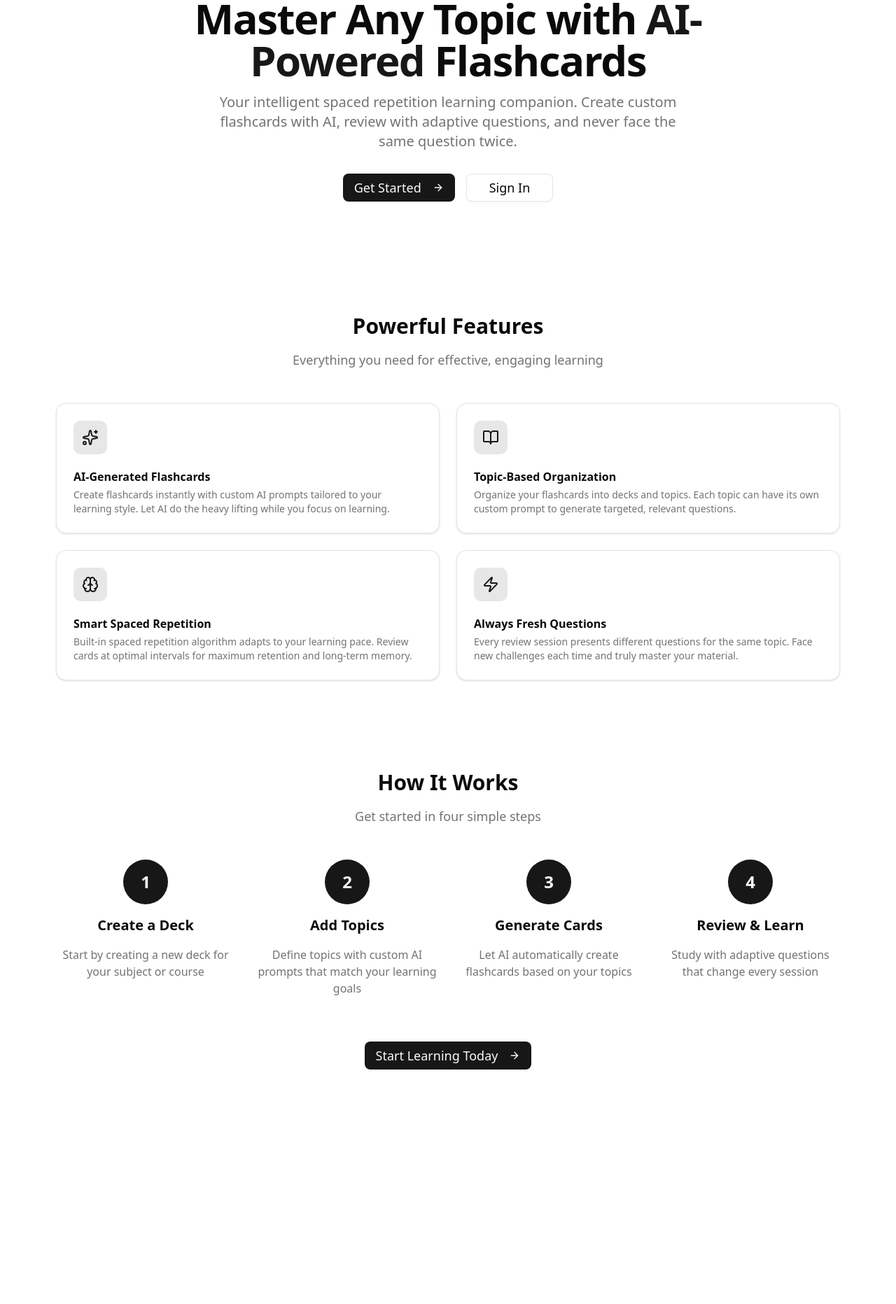
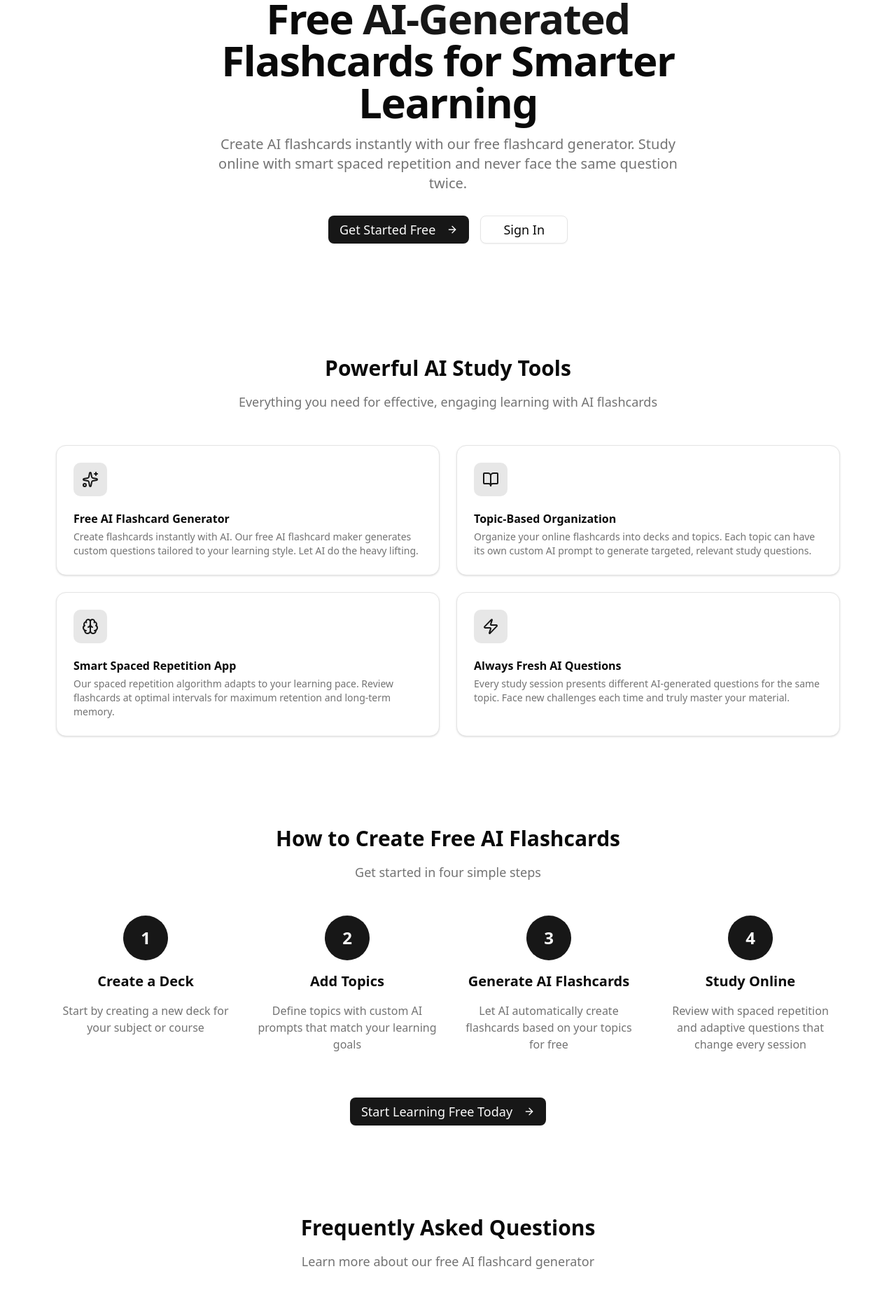
Before and after one commit to BlankuApp/FCSRS-web, a Next.js app: page / in a window 1280 px wide. Shown: the part 180-2043 px from the top of the page at 70% size. Before the commit the page ends 1772 px from the top, so only its background shows below. Built offline with nearby package versions, Linux system fonts and the light colour scheme; no server answers.

Commit message:
feat: integrate Vercel Analytics, enhance SEO metadata, and add sitemap and robots.txt

```diff
--- a/app/layout.tsx
+++ b/app/layout.tsx
@@ -4,6 +4,7 @@ import "./globals.css";
 import { AuthProvider } from "@/contexts/auth-context";
 import Navigation from "@/components/navigation";
 import { Toaster } from "@/components/ui/sonner";
+import { Analytics } from "@vercel/analytics/next";
 
 const geistSans = Geist({
   variable: "--font-geist-sans",
@@ -16,8 +17,58 @@ const geistMono = Geist_Mono({
 });
 
 export const metadata: Metadata = {
-  title: "Topic-Centric SRS",
-  description: "Spaced Repetition System for effective learning",
+  metadataBase: new URL("https://fcsrs-web.vercel.app"),
+  title: {
+    default: "Free AI Flashcard Generator | TCSRS - Smart Spaced Repetition",
+    template: "%s | TCSRS",
+  },
+  description:
+    "Create free AI-generated flashcards instantly. TCSRS is a smart spaced repetition app that helps you study flashcards online with AI-powered questions. The best AI study tool for effective learning.",
+  keywords: [
+    "free AI flashcards",
+    "AI flashcard generator",
+    "free AI generated flashcards",
+    "AI flashcard maker",
+    "study flashcards online",
+    "spaced repetition app",
+    "AI study tool",
+    "flashcard app",
+    "online flashcards",
+    "smart flashcards",
+    "learning app",
+    "study tool",
+  ],
+  authors: [{ name: "TCSRS" }],
+  creator: "TCSRS",
+  openGraph: {
+    type: "website",
+    locale: "en_US",
+    url: "https://fcsrs-web.vercel.app",
+    siteName: "TCSRS - Free AI Flashcard Generator",
+    title: "Free AI Flashcard Generator | TCSRS - Smart Spaced Repetition",
+    description:
+      "Create free AI-generated flashcards instantly. Smart spaced repetition app that helps you study online with AI-powered questions.",
+  },
+  twitter: {
+    card: "summary_large_image",
+    title: "Free AI Flashcard Generator | TCSRS",
+    description:
+      "Create free AI-generated flashcards instantly. Smart spaced repetition for effective learning.",
+  },
+  robots: {
+    index: true,
+    follow: true,
+    googleBot: {
+      index: true,
+      follow: true,
+      "max-video-preview": -1,
+      "max-image-preview": "large",
+      "max-snippet": -1,
+    },
+  },
+  alternates: {
+    canonical: "https://fcsrs-web.vercel.app",
+  },
 };
 
 export default function RootLayout({
@@ -35,6 +86,7 @@ export default function RootLayout({
           <main className="min-h-screen">{children}</main>
         </AuthProvider>
         <Toaster />
+        <Analytics />
       </body>
     </html>
   );
--- a/app/page.tsx
+++ b/app/page.tsx
@@ -1,35 +1,95 @@
-'use client';
+import Link from 'next/link';
+import { Button } from '@/components/ui/button';
+import { Card, CardDescription, CardHeader, CardTitle } from '@/components/ui/card';
+import { Sparkles, BookOpen, Brain, Zap, ArrowRight } from 'lucide-react';
+import HomeAuthRedirect from '@/components/home-auth-redirect';
 
-import { useEffect } from 'react';
-import { useRouter } from 'next/navigation';
-import Link from 'next/link';
-import { useAuth } from '@/contexts/auth-context';
-import { Button } from '@/components/ui/button';
-import { Card, CardContent, CardDescription, CardHeader, CardTitle } from '@/components/ui/card';
-import { Sparkles, BookOpen, Brain, Zap, ArrowRight, Check } from 'lucide-react';
+// JSON-LD structured data for SEO
+const jsonLd = {
+  "@context": "https://schema.org",
+  "@graph": [
+    {
+      "@type": "WebSite",
+      "@id": "https://fcsrs-web.vercel.app/#website",
+      "url": "https://fcsrs-web.vercel.app",
+      "name": "TCSRS - Free AI Flashcard Generator",
+      "description": "Create free AI-generated flashcards with smart spaced repetition",
+      "potentialAction": {
+        "@type": "SearchAction",
+        "target": "https://fcsrs-web.vercel.app/search?q={search_term_string}",
+        "query-input": "required name=search_term_string"
+      }
+    },
+    {
+      "@type": "SoftwareApplication",
+      "name": "TCSRS - Free AI Flashcard Generator",
+      "description": "Create free AI-generated flashcards instantly. Smart spaced repetition app that helps you study online with AI-powered questions.",
+      "url": "https://fcsrs-web.vercel.app",
+      "applicationCategory": "EducationalApplication",
+      "operatingSystem": "Web Browser",
+      "offers": {
+        "@type": "Offer",
+        "price": "0",
+        "priceCurrency": "USD"
+      },
+      "aggregateRating": {
+        "@type": "AggregateRating",
+        "ratingValue": "4.8",
+        "ratingCount": "100"
+      }
+    },
+    {
+      "@type": "FAQPage",
+      "mainEntity": [
+        {
+          "@type": "Question",
+          "name": "How do AI-generated flashcards work?",
+          "acceptedAnswer": {
+            "@type": "Answer",
+            "text": "TCSRS uses AI to automatically create flashcards based on your topics and custom prompts. Simply define what you want to learn, and AI generates targeted questions and answers tailored to your learning style."
+          }
+        },
+        {
+          "@type": "Question",
+          "name": "Is the AI flashcard generator free?",
+          "acceptedAnswer": {
+            "@type": "Answer",
+            "text": "Yes! TCSRS offers free AI-generated flashcards. You can create custom decks, add topics, and generate flashcards using AI at no cost."
+          }
+        },
+        {
+          "@type": "Question",
+          "name": "What is spaced repetition?",
+          "acceptedAnswer": {
+            "@type": "Answer",
+            "text": "Spaced repetition is a learning technique that reviews information at optimal intervals. TCSRS uses a smart algorithm to show you flashcards at the right time for maximum retention and long-term memory."
+          }
+        },
+        {
+          "@type": "Question",
+          "name": "Can I study flashcards online?",
+          "acceptedAnswer": {
+            "@type": "Answer",
+            "text": "Yes! TCSRS is a web-based flashcard app. You can create, organize, and study your flashcards online from any device with a browser."
+          }
+        }
+      ]
+    }
+  ]
+};
 
 export default function Home() {
-  const { user, loading } = useAuth();
-  const router = useRouter();
+  return (
+    <>
+      {/* Client component for auth redirect */}
+      <HomeAuthRedirect />
 
-  useEffect(() => {
-    if (!loading && user) {
-      router.push('/dashboard');
-    }
-  }, [user, loading, router]);
+      {/* JSON-LD structured data */}
+      <script
+        type="application/ld+json"
+        dangerouslySetInnerHTML={{ __html: JSON.stringify(jsonLd) }}
+      />
 
-  // Show loading state during auth check
-  if (loading) {
-    return (
-      <div className="flex min-h-screen items-center justify-center">
-        <p>Loading...</p>
-      </div>
-    );
-  }
-
-  // Show landing page for unauthenticated users
-  if (!user) {
-    return (
       <div className="min-h-screen bg-background">
         {/* Hero Section */}
         <section className="container mx-auto px-4 py-16 md:py-24 max-w-6xl">
@@ -45,12 +105,11 @@ export default function Home() {
             {/* Headline */}
             <div className="space-y-4 max-w-3xl">
               <h2 className="text-4xl md:text-5xl lg:text-6xl font-bold tracking-tight">
-                Master Any Topic with{' '}
-                <span className="text-primary">AI-Powered</span> Flashcards
+                Free <span className="text-primary">AI-Generated</span> Flashcards for Smarter Learning
               </h2>
               <p className="text-xl text-muted-foreground max-w-2xl mx-auto">
-                Your intelligent spaced repetition learning companion. Create custom flashcards with AI,
-                review with adaptive questions, and never face the same question twice.
+                Create AI flashcards instantly with our free flashcard generator.
+                Study online with smart spaced repetition and never face the same question twice.
               </p>
             </div>
 
@@ -58,7 +117,7 @@ export default function Home() {
             <div className="flex flex-col sm:flex-row gap-4">
               <Button asChild size="lg" className="text-lg px-8">
                 <Link href="/signup">
-                  Get Started <ArrowRight className="ml-2 h-5 w-5" />
+                  Get Started Free <ArrowRight className="ml-2 h-5 w-5" />
                 </Link>
               </Button>
               <Button asChild variant="outline" size="lg" className="text-lg px-8">
@@ -71,9 +130,9 @@ export default function Home() {
         {/* Features Grid */}
         <section className="container mx-auto px-4 py-16 max-w-6xl">
           <div className="text-center mb-12">
-            <h3 className="text-3xl font-bold mb-4">Powerful Features</h3>
+            <h3 className="text-3xl font-bold mb-4">Powerful AI Study Tools</h3>
             <p className="text-muted-foreground text-lg">
-              Everything you need for effective, engaging learning
+              Everything you need for effective, engaging learning with AI flashcards
             </p>
           </div>
 
@@ -84,10 +143,10 @@ export default function Home() {
                 <div className="w-12 h-12 rounded-lg bg-primary/10 flex items-center justify-center mb-4">
                   <Sparkles className="h-6 w-6 text-primary" />
                 </div>
-                <CardTitle>AI-Generated Flashcards</CardTitle>
+                <CardTitle>Free AI Flashcard Generator</CardTitle>
                 <CardDescription>
-                  Create flashcards instantly with custom AI prompts tailored to your learning style.
-                  Let AI do the heavy lifting while you focus on learning.
+                  Create flashcards instantly with AI. Our free AI flashcard maker generates
+                  custom questions tailored to your learning style. Let AI do the heavy lifting.
                 </CardDescription>
               </CardHeader>
             </Card>
@@ -100,8 +159,8 @@ export default function Home() {
                 </div>
                 <CardTitle>Topic-Based Organization</CardTitle>
                 <CardDescription>
-                  Organize your flashcards into decks and topics. Each topic can have its own
-                  custom prompt to generate targeted, relevant questions.
+                  Organize your online flashcards into decks and topics. Each topic can have its own
+                  custom AI prompt to generate targeted, relevant study questions.
                 </CardDescription>
               </CardHeader>
             </Card>
@@ -112,9 +171,9 @@ export default function Home() {
                 <div className="w-12 h-12 rounded-lg bg-primary/10 flex items-center justify-center mb-4">
                   <Brain className="h-6 w-6 text-primary" />
                 </div>
-                <CardTitle>Smart Spaced Repetition</CardTitle>
+                <CardTitle>Smart Spaced Repetition App</CardTitle>
                 <CardDescription>
-                  Built-in spaced repetition algorithm adapts to your learning pace. Review cards
+                  Our spaced repetition algorithm adapts to your learning pace. Review flashcards
                   at optimal intervals for maximum retention and long-term memory.
                 </CardDescription>
               </CardHeader>
@@ -126,9 +185,9 @@ export default function Home() {
                 <div className="w-12 h-12 rounded-lg bg-primary/10 flex items-center justify-center mb-4">
                   <Zap className="h-6 w-6 text-primary" />
                 </div>
-                <CardTitle>Always Fresh Questions</CardTitle>
+                <CardTitle>Always Fresh AI Questions</CardTitle>
                 <CardDescription>
-                  Every review session presents different questions for the same topic.
+                  Every study session presents different AI-generated questions for the same topic.
                   Face new challenges each time and truly master your material.
                 </CardDescription>
               </CardHeader>
@@ -139,7 +198,7 @@ export default function Home() {
         {/* How It Works */}
         <section className="container mx-auto px-4 py-16 max-w-6xl">
           <div className="text-center mb-12">
-            <h3 className="text-3xl font-bold mb-4">How It Works</h3>
+            <h3 className="text-3xl font-bold mb-4">How to Create Free AI Flashcards</h3>
             <p className="text-muted-foreground text-lg">
               Get started in four simple steps
             </p>
@@ -173,9 +232,9 @@ export default function Home() {
               <div className="w-16 h-16 rounded-full bg-primary text-primary-foreground flex items-center justify-center text-2xl font-bold">
                 3
               </div>
-              <h4 className="text-xl font-semibold">Generate Cards</h4>
+              <h4 className="text-xl font-semibold">Generate AI Flashcards</h4>
               <p className="text-muted-foreground">
-                Let AI automatically create flashcards based on your topics
+                Let AI automatically create flashcards based on your topics for free
               </p>
             </div>
 
@@ -184,9 +243,9 @@ export default function Home() {
               <div className="w-16 h-16 rounded-full bg-primary text-primary-foreground flex items-center justify-center text-2xl font-bold">
                 4
               </div>
-              <h4 className="text-xl font-semibold">Review & Learn</h4>
+              <h4 className="text-xl font-semibold">Study Online</h4>
               <p className="text-muted-foreground">
-                Study with adaptive questions that change every session
+                Review with spaced repetition and adaptive questions that change every session
               </p>
             </div>
           </div>
@@ -195,15 +254,58 @@ export default function Home() {
           <div className="text-center mt-16">
             <Button asChild size="lg" className="text-lg px-8">
               <Link href="/signup">
-                Start Learning Today <ArrowRight className="ml-2 h-5 w-5" />
+                Start Learning Free Today <ArrowRight className="ml-2 h-5 w-5" />
               </Link>
             </Button>
           </div>
         </section>
+
+        {/* FAQ Section for SEO */}
+        <section className="container mx-auto px-4 py-16 max-w-4xl">
+          <div className="text-center mb-12">
+            <h3 className="text-3xl font-bold mb-4">Frequently Asked Questions</h3>
+            <p className="text-muted-foreground text-lg">
+              Learn more about our free AI flashcard generator
+            </p>
+          </div>
+
+          <div className="space-y-6">
+            <div className="border rounded-lg p-6">
+              <h4 className="text-lg font-semibold mb-2">How do AI-generated flashcards work?</h4>
+              <p className="text-muted-foreground">
+                TCSRS uses AI to automatically create flashcards based on your topics and custom prompts.
+                Simply define what you want to learn, and AI generates targeted questions and answers
+                tailored to your learning style.
+              </p>
+            </div>
+
+            <div className="border rounded-lg p-6">
+              <h4 className="text-lg font-semibold mb-2">Is the AI flashcard generator free?</h4>
+              <p className="text-muted-foreground">
+                Yes! TCSRS offers free AI-generated flashcards. You can create custom decks, add topics,
+                and generate flashcards using AI at no cost.
+              </p>
+            </div>
+
+            <div className="border rounded-lg p-6">
+              <h4 className="text-lg font-semibold mb-2">What is spaced repetition?</h4>
+              <p className="text-muted-foreground">
+                Spaced repetition is a learning technique that reviews information at optimal intervals.
+                TCSRS uses a smart algorithm to show you flashcards at the right time for maximum
+                retention and long-term memory.
+              </p>
+            </div>
+
+            <div className="border rounded-lg p-6">
+              <h4 className="text-lg font-semibold mb-2">Can I study flashcards online?</h4>
+              <p className="text-muted-foreground">
+                Yes! TCSRS is a web-based flashcard app. You can create, organize, and study your
+                flashcards online from any device with a browser.
+              </p>
+            </div>
+          </div>
+        </section>
       </div>
-    );
-  }
-
-  // Authenticated users will be redirected by useEffect
-  return null;
+    </>
+  );
 }
--- /dev/null
+++ b/app/signup/layout.tsx
@@ -0,0 +1,23 @@
+import { Metadata } from "next";
+
+export const metadata: Metadata = {
+  title: "Sign Up Free",
+  description:
+    "Create your free account and start making AI-generated flashcards instantly. Join TCSRS to study smarter with our free AI flashcard generator and spaced repetition system.",
+  openGraph: {
+    title: "Sign Up Free | TCSRS - AI Flashcard Generator",
+    description:
+      "Create your free account and start making AI-generated flashcards instantly. Study smarter with spaced repetition.",
+  },
+  alternates: {
+    canonical: "https://fcsrs-web.vercel.app/signup",
+  },
+};
+
+export default function SignupLayout({
+  children,
+}: {
+  children: React.ReactNode;
+}) {
+  return children;
+}
--- /dev/null
+++ b/app/sitemap.ts
@@ -0,0 +1,26 @@
+import { MetadataRoute } from "next";
+
+export default function sitemap(): MetadataRoute.Sitemap {
+  const baseUrl = "https://fcsrs-web.vercel.app";
+
+  return [
+    {
+      url: baseUrl,
+      lastModified: new Date(),
+      changeFrequency: "weekly",
+      priority: 1,
+    },
+    {
+      url: `${baseUrl}/signup`,
+      lastModified: new Date(),
+      changeFrequency: "monthly",
+      priority: 0.8,
+    },
+    {
+      url: `${baseUrl}/login`,
+      lastModified: new Date(),
+      changeFrequency: "monthly",
+      priority: 0.5,
+    },
+  ];
+}
--- /dev/null
+++ b/components/home-auth-redirect.tsx
@@ -0,0 +1,20 @@
+'use client';
+
+import { useEffect } from 'react';
+import { useRouter } from 'next/navigation';
+import { useAuth } from '@/contexts/auth-context';
+
+export default function HomeAuthRedirect() {
+  const { user, loading } = useAuth();
+  const router = useRouter();
+
+  useEffect(() => {
+    if (!loading && user) {
+      router.push('/dashboard');
+    }
+  }, [user, loading, router]);
+
+  // This component doesn't render anything visible
+  // It just handles the redirect logic
+  return null;
+}
--- a/package.json
+++ b/package.json
@@ -22,6 +22,7 @@
     "@supabase/supabase-js": "^2.89.0",
     "@tailwindcss/typography": "^0.5.19",
     "@types/markdown-it": "^14.1.2",
+    "@vercel/analytics": "^1.6.1",
     "class-variance-authority": "^0.7.1",
     "clsx": "^2.1.1",
     "lucide-react": "^0.562.0",
```
Also changed, not shown: public/robots.txt (added), 1 other file (tests, documents, lock files or other folders).
